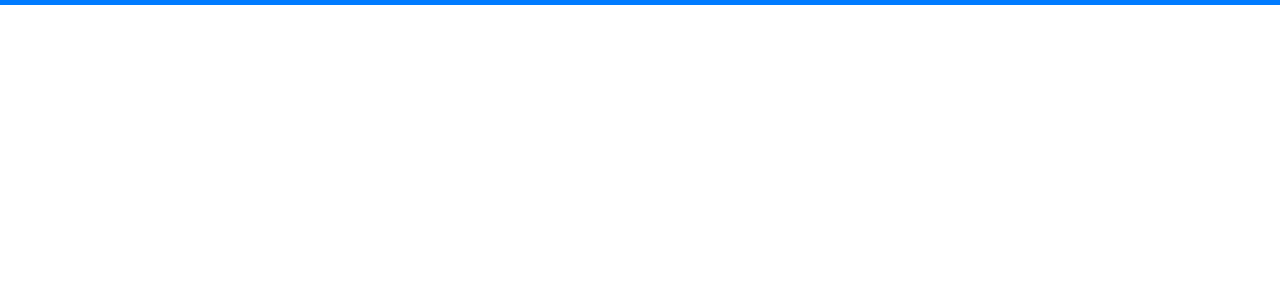
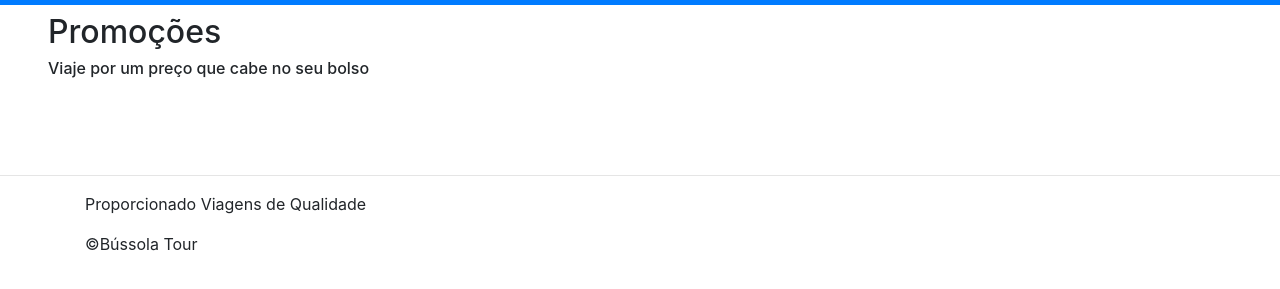
Before and after one commit to Jaqueline-17/Projeto-BussolaTour, a plain HTML site: page Promocoes.html in a window 1280 px wide. Shown: the part 51-340 px from the top of the page. Drawn offline with nearby package versions, Linux system fonts and the light colour scheme.

Commit message:
Prototipo Promoções 2

```diff
--- a/Promocoes.html
+++ b/Promocoes.html
@@ -5,8 +5,9 @@
     <title> Bússola Tour - Promoções</title>
     <link rel="stylesheet" href="https://stackpath.bootstrapcdn.com/bootstrap/4.1.3/css/bootstrap.min.css" integrity="sha384-MCw98/SFnGE8fJT3GXwEOngsV7Zt27NXFoaoApmYm81iuXoPkFOJwJ8ERdknLPMO" crossorigin="anonymous">
     <script src="https://code.jquery.com/jquery-3.3.1.slim.min.js" integrity="sha384-q8i/X+965DzO0rT7abK41JStQIAqVgRVzpbzo5smXKp4YfRvH+8abtTE1Pi6jizo" crossorigin="anonymous"></script>
-<script src="https://cdnjs.cloudflare.com/ajax/libs/popper.js/1.14.3/umd/popper.min.js" integrity="sha384-ZMP7rVo3mIykV+2+9J3UJ46jBk0WLaUAdn689aCwoqbBJiSnjAK/l8WvCWPIPm49" crossorigin="anonymous"></script>
-<script src="https://stackpath.bootstrapcdn.com/bootstrap/4.1.3/js/bootstrap.min.js" integrity="sha384-ChfqqxuZUCnJSK3+MXmPNIyE6ZbWh2IMqE241rYiqJxyMiZ6OW/JmZQ5stwEULTy" crossorigin="anonymous"></script>
+    <script src="https://cdnjs.cloudflare.com/ajax/libs/popper.js/1.14.3/umd/popper.min.js" integrity="sha384-ZMP7rVo3mIykV+2+9J3UJ46jBk0WLaUAdn689aCwoqbBJiSnjAK/l8WvCWPIPm49" crossorigin="anonymous"></script>
+    <script src="https://stackpath.bootstrapcdn.com/bootstrap/4.1.3/js/bootstrap.min.js" integrity="sha384-ChfqqxuZUCnJSK3+MXmPNIyE6ZbWh2IMqE241rYiqJxyMiZ6OW/JmZQ5stwEULTy" crossorigin="anonymous"></script>
+    <link rel="stylesheet" href="estiloproj.css">
 </head>
 
 <body>
@@ -30,5 +31,21 @@
         </div>
     </nav>
 
+    <header class="ml-5 mt-2">
+        <h2>Promoções</h2>
+        <h6>Viaje por um preço que cabe no seu bolso</h6>
+    </header>
+
+
+
+
+     <!--Rodapé-->
+     <br><br><br>
+     <hr>
+    <footer class="container rodape">
+     <p>Proporcionado Viagens de Qualidade</p>
+     <span>&copy;Bússola Tour</span>
+    </footer>
+
 </body>
 </html>
```
